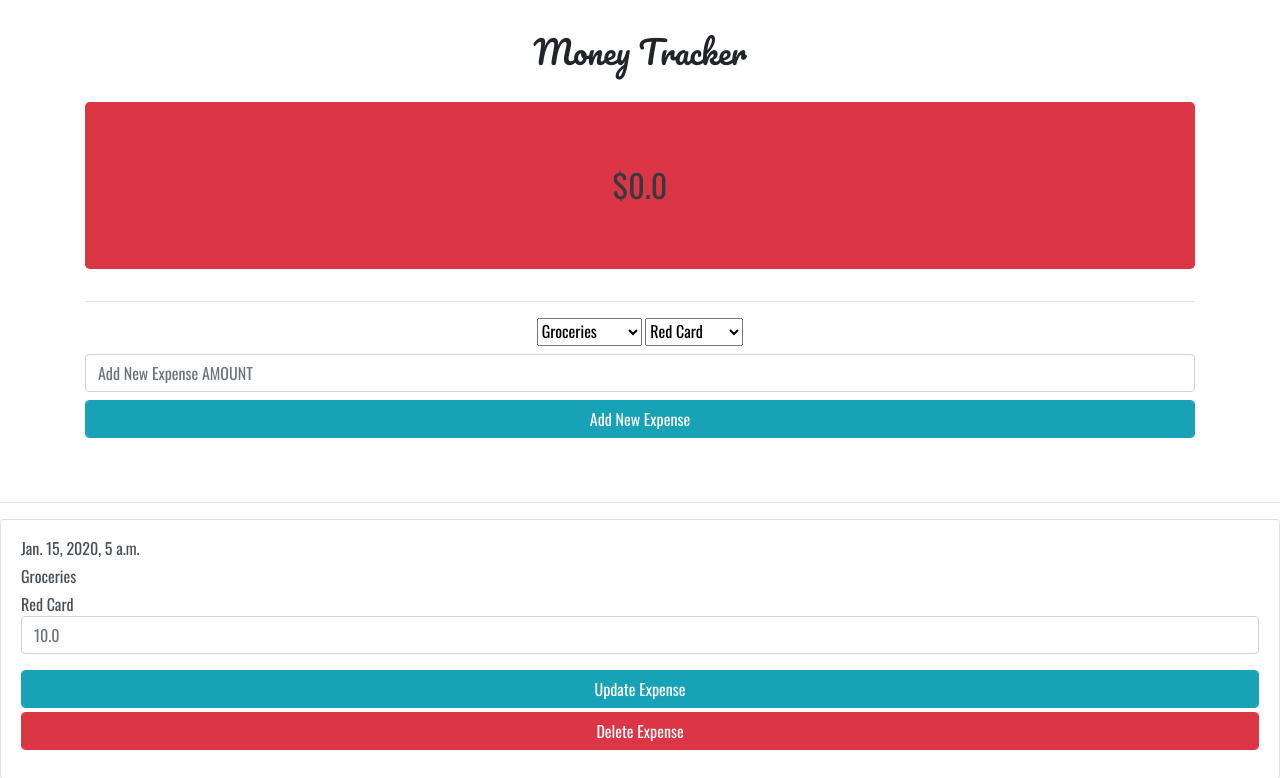
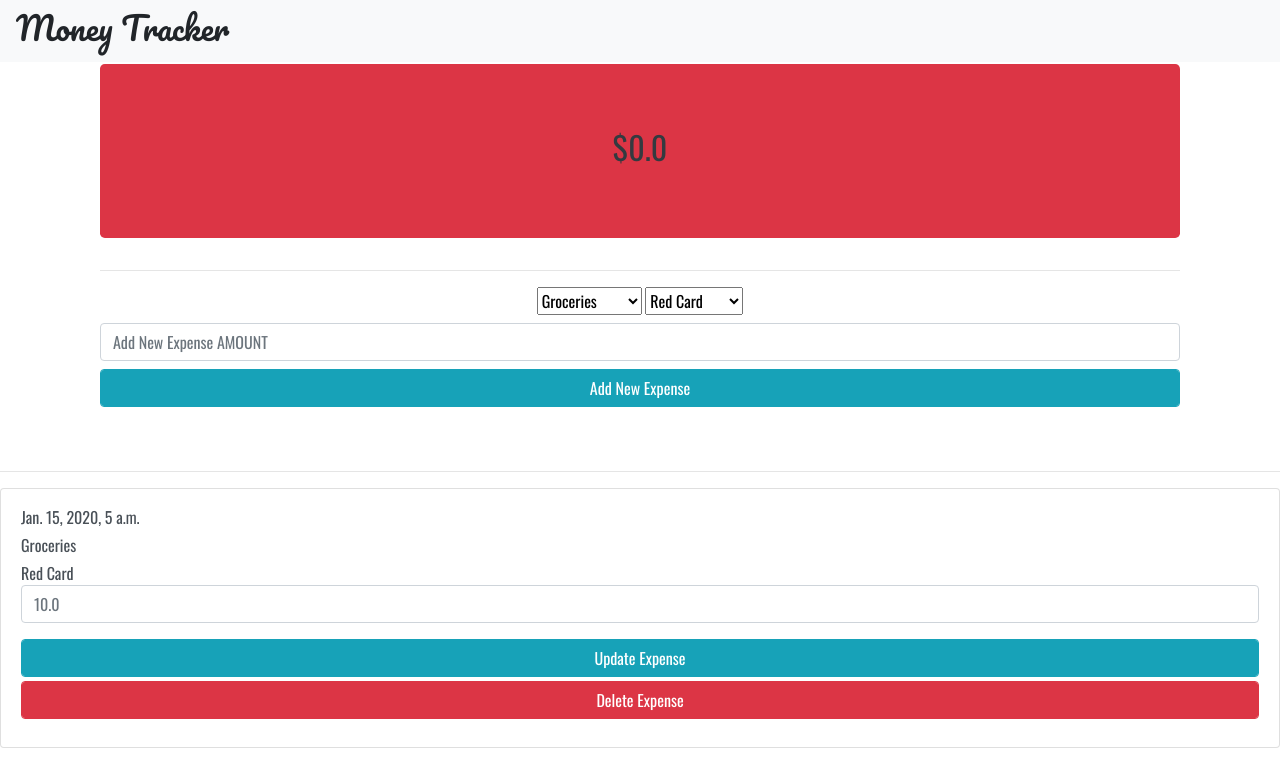
Before and after one commit to richardhanksjr/simple_budget_app, a Django app: page / in a window 1280 px wide. Shown: the top 778 px of the page. Run offline with Django 3.2, Linux system fonts and the light colour scheme; a user stored in the database is signed in; tables that the repository leaves empty hold one stand-in row (values such as "Sample post"); parts of the project's set-up code (start-up, migrations or seed data) failed here and were passed over; some libraries are stand-ins or nearby versions.

Commit message:
Added some new styling to the navbar and money jumbotron.

```diff
--- a/web_app/static/web_app/style.css
+++ b/web_app/static/web_app/style.css
@@ -5,6 +5,9 @@ body {
 
 .header{
     font-family: 'Pacifico', cursive;
-    margin-top: 2em;
-    margin-bottom: 2em;
+
 }
+
+.money-left{
+    margin-top: 4em;
+}
--- a/web_app/templates/web_app/base.html
+++ b/web_app/templates/web_app/base.html
@@ -21,9 +21,11 @@
             {% endfor %}
         </ul>
     {% endif %}
-    <div class="header"><h2>Money Tracker</h2></div>
+    <div class="header navbar fixed-top navbar-light bg-light"><h2>Money Tracker</h2></div>
+    <div class="container">
     {% block content %}
     {% endblock %}
+    </div>
 </div>
 
 <script src="https://code.jquery.com/jquery-3.3.1.slim.min.js" integrity="sha384-q8i/X+965DzO0rT7abK41JStQIAqVgRVzpbzo5smXKp4YfRvH+8abtTE1Pi6jizo" crossorigin="anonymous"></script>
--- a/web_app/templates/web_app/index.html
+++ b/web_app/templates/web_app/index.html
@@ -2,11 +2,11 @@
 
 {% block content %}
     {%  if money_color == 'GREEN'  %}
-<h2 class="text-dark jumbotron bg-success">${{ money_left }}</h2>
+        <div class="text-dark jumbotron bg-success money-left"><h2>${{ money_left }}</h2></div>
     {% elif money_color == 'RED' %}
-    <h2 class="text-dark jumbotron bg-danger">${{ money_left }}</h2>
+        <div class="text-dark jumbotron bg-danger money-left"><h2>${{ money_left }}</h2></div>
     {%  else %}
-        <h2 class="text-dark jumbotron bg-warning">${{ money_left }}</h2>
+        <div class="text-dark jumbotron bg-warning money-left"><h2>${{ money_left }}</h2></div>
 
 {% endif %}
         <hr>
```
